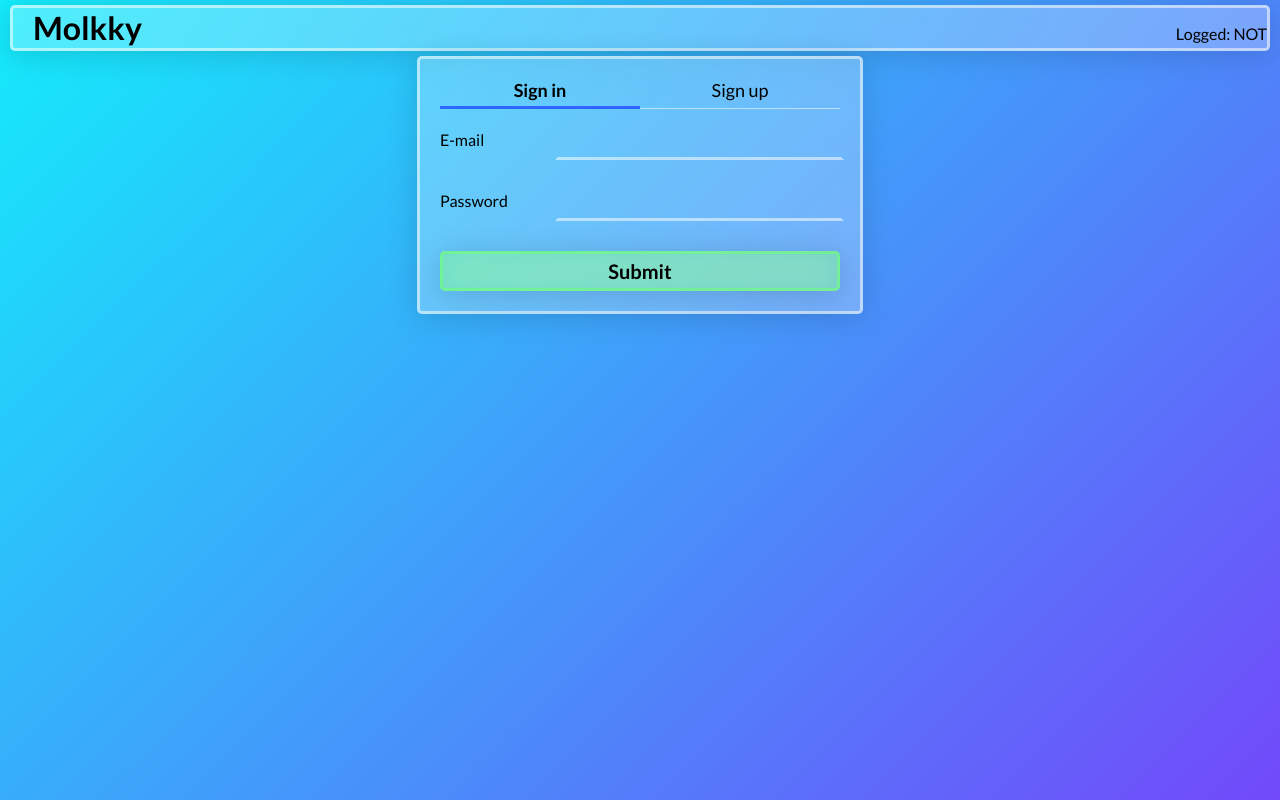
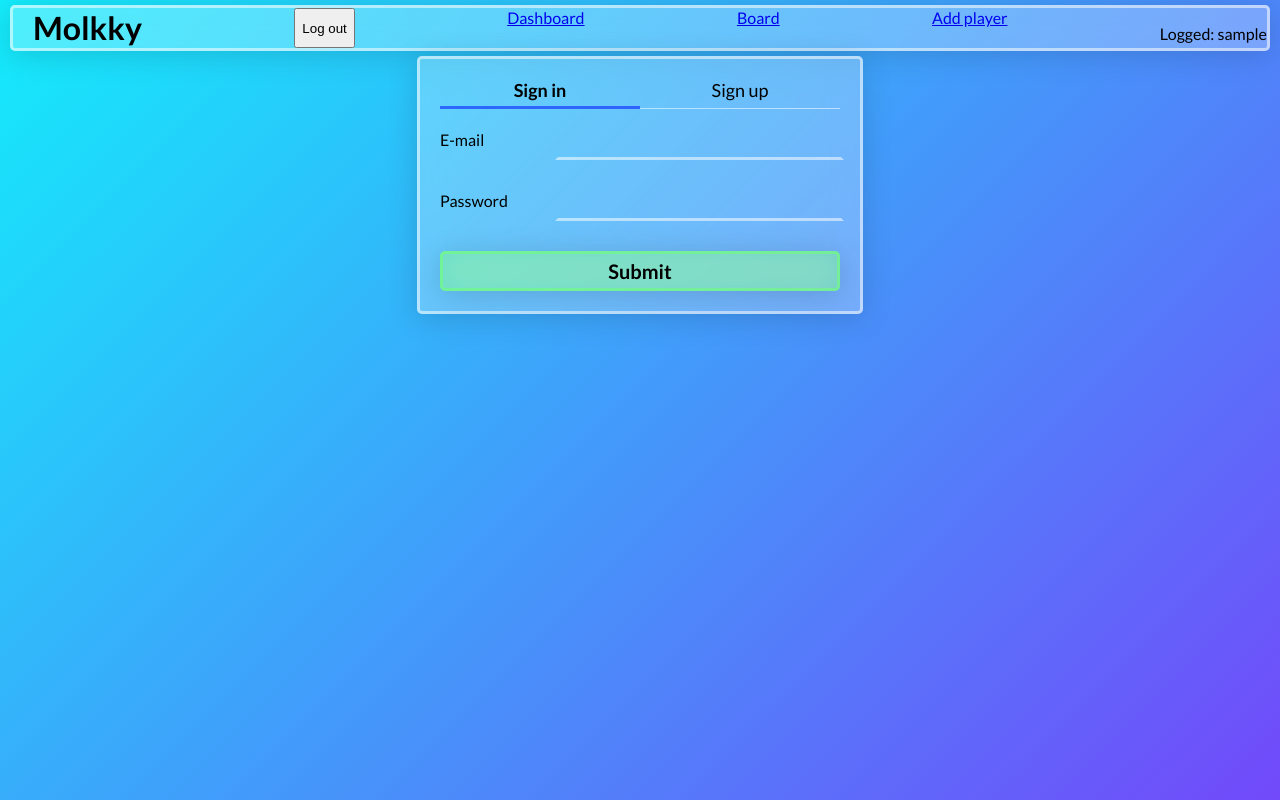
Before and after one commit to wolnio/molkky-game-tracker, a React (Create React App) app in the folder client/: page /login in a window 1280 px wide. Built offline with nearby package versions, Linux system fonts and the light colour scheme; sample sign-in values are in the browser's storage.

Commit message:
feat: add client side routes protection

```diff
--- a/client/src/App.tsx
+++ b/client/src/App.tsx
@@ -1,14 +1,83 @@
-import { Outlet } from "react-router-dom";
+import { useEffect } from "react";
+import {
+  createBrowserRouter,
+  Navigate,
+  Outlet,
+  redirect,
+  RouterProvider,
+} from "react-router-dom";
 import { Header } from "./components/Header/Header";
+import { AddPlayer } from "./pages/AddPlayer/AddPlayer";
+import { Board } from "./pages/Board";
+import { Login } from "./pages/SignForm/SignForm";
+import { WelcomePage } from "./pages/WelcomePage/WelcomePage";
+import { setCredentials } from "./store/authStore/authSlice";
+import { useAppDispatch, useAppSelector } from "./store/hooks";
 import { MainContainer } from "./styles/commonStyles";
 
+function PrivateRoute() {
+  const { token } = useAppSelector((state) => state.auth);
+  console.log("PRIVATE", token);
+  return token ? <Outlet /> : <Navigate to="/login" />;
+}
+
 function App() {
-  return (
-    <MainContainer>
-      <Header />
-      <Outlet />
-    </MainContainer>
-  );
+  const dispatch = useAppDispatch();
+  const { token } = useAppSelector((state) => state.auth);
+  //console.log("TOKEN", token);
+
+  const router = createBrowserRouter([
+    {
+      path: "/",
+      element: (
+        <MainContainer>
+          <Header />
+          <Outlet />
+        </MainContainer>
+      ),
+      children: [
+        {
+          path: "login",
+          element: <Login />,
+        },
+        {
+          path: "auth",
+          // loader: async () => {
+          //   console.log("LOADER", token);
+          //   if (!token) return redirect("/");
+          //   return null;
+          // },
+          element: <PrivateRoute />,
+          children: [
+            {
+              path: "board",
+              element: <Board />,
+            },
+            {
+              path: "addPlayer",
+              element: <AddPlayer />,
+            },
+            {
+              path: "dashboard",
+              element: <WelcomePage />,
+            },
+          ],
+        },
+      ],
+    },
+  ]);
+
+  useEffect(() => {
+    const existingUser = localStorage.getItem("user");
+
+    if (existingUser) {
+      const { username, token } = JSON.parse(existingUser);
+      console.log("apppp", username, token);
+      dispatch(setCredentials({ username, token }));
+    }
+  }, []);
+
+  return <RouterProvider router={router} />;
 }
 
 export default App;
--- a/client/src/components/Header/Header.tsx
+++ b/client/src/components/Header/Header.tsx
@@ -1,14 +1,37 @@
-import { useAppSelector } from "../../store/hooks";
+import { Link } from "react-router-dom";
+import { setCredentials } from "../../store/authStore/authSlice";
+import { useAppDispatch, useAppSelector } from "../../store/hooks";
 import { HeaderTitle, Wrapper } from "./Header.style";
 
 export const Header = () => {
-  const { token } = useAppSelector((state) => state.auth);
+  const dispatch = useAppDispatch();
+  const user = useAppSelector((state) => state.auth);
+  const { token, username } = user;
   console.log("header token: ", token);
+
+  const handleLogout = () => {
+    localStorage.removeItem("user");
+
+    dispatch(
+      setCredentials({
+        token: null,
+        username: null,
+      })
+    );
+  };
 
   return (
     <Wrapper>
       <HeaderTitle>Molkky</HeaderTitle>
-      <p>Logged: {!!token ? token : "NOT"}</p>
+      {token && (
+        <>
+          <button onClick={handleLogout}>Log out</button>
+          <Link to={"/auth/dashboard"}>Dashboard</Link>
+          <Link to={"/auth/board"}>Board</Link>
+          <Link to={"/auth/addPlayer"}>Add player</Link>
+        </>
+      )}
+      <p>Logged: {!!username ? username : "NOT"}</p>
     </Wrapper>
   );
 };
--- a/client/src/index.tsx
+++ b/client/src/index.tsx
@@ -2,10 +2,6 @@ import React from "react";
 import ReactDOM from "react-dom/client";
 import "./index.css";
 import App from "./App";
-import { createBrowserRouter, RouterProvider } from "react-router-dom";
-import { Board } from "./pages/Board";
-import { AddPlayer } from "./pages/AddPlayer/AddPlayer";
-import { Login } from "./pages/SignForm/SignForm";
 import { Provider } from "react-redux";
 import { store } from "./store/store";
 
@@ -13,31 +9,10 @@ const root = ReactDOM.createRoot(
   document.getElementById("root") as HTMLElement
 );
 
-const router = createBrowserRouter([
-  {
-    path: "/",
-    element: <App />,
-    children: [
-      {
-        path: "board",
-        element: <Board />,
-      },
-      {
-        path: "addPlayer",
-        element: <AddPlayer />,
-      },
-      {
-        path: "login",
-        element: <Login />,
-      },
-    ],
-  },
-]);
-
 root.render(
   <React.StrictMode>
     <Provider store={store}>
-      <RouterProvider router={router} />
+      <App />
     </Provider>
   </React.StrictMode>
 );
--- a/client/src/pages/SignForm/SignForm.tsx
+++ b/client/src/pages/SignForm/SignForm.tsx
@@ -1,7 +1,6 @@
 import { useState } from "react";
 import { useForm } from "react-hook-form";
 import { SubmitButton } from "../../components/common/SubmitButton.styles";
-import { useAppDispatch, useAppSelector } from "../../store/hooks";
 import {
   Container,
   FormContainer,
@@ -13,7 +12,7 @@ import {
   Tab,
   ValidationMessage,
 } from "./SignForm.styles";
-import { onLoginHandler } from "./SignForm.utils";
+import { useSignFormHandler } from "./SignForm.utils";
 import { InputType, SigninForm, SignupForm } from "./SignFormModel";
 
 export const Login = () => {
@@ -22,10 +21,10 @@ export const Login = () => {
   });
   const errors = formState.errors;
 
-  const dispatch = useAppDispatch();
-
   const [activeTab, setActiveTab] = useState(false);
   const [currentForm, setCurrentForm] = useState<InputType[]>(SigninForm);
+
+  const signHandler = useSignFormHandler();
 
   const handleSwitchTabs = () => {
     setActiveTab((prevState) => !prevState);
@@ -52,11 +51,7 @@ export const Login = () => {
       </HeaderTabs>
       <FormContainer
         onSubmit={handleSubmit((data) =>
-          onLoginHandler(
-            data,
-            currentForm === SigninForm ? "signin" : "signup",
-            dispatch
-          )
+          signHandler(data, currentForm === SigninForm ? "signin" : "signup")
         )}
       >
         {currentForm.map(({ name, label, type, validationRules }, index) => {
--- a/client/src/pages/SignForm/SignForm.utils.tsx
+++ b/client/src/pages/SignForm/SignForm.utils.tsx
@@ -1,12 +1,13 @@
-import { Dispatch, ThunkDispatch } from "@reduxjs/toolkit";
+import { useNavigate } from "react-router-dom";
 import { setCredentials } from "../../store/authStore/authSlice";
+import { useAppDispatch } from "../../store/hooks";
 import { FormInputType, FormType } from "./SignForm.interface";
 
-export const onLoginHandler = async (
-  data: FormInputType,
-  formType: FormType,
-  dispatch: Dispatch
-) => {
+export const useSignFormHandler = () => {
+  const navigate = useNavigate();
+  const dispatch = useAppDispatch();
+
+  const signHandler = async (data: FormInputType, formType: FormType) => {
     const signupBody = {
       firstName: data.firstName,
       lastName: data.surname,
@@ -30,9 +31,21 @@ export const onLoginHandler = async (
       });
 
       const responseData = await response.json();
+
+      if (response.ok) {
         dispatch(setCredentials(responseData));
+
+        if (formType === "signin") {
+          localStorage.setItem("user", JSON.stringify(responseData));
+          navigate("/auth/dashboard", { replace: true });
+        }
+      }
+
       console.log("responseData: ", responseData);
     } catch (err) {
       console.log("err", err);
     }
   };
+
+  return signHandler;
+};
--- /dev/null
+++ b/client/src/pages/WelcomePage/WelcomePage.style.tsx
@@ -0,0 +1,15 @@
+import styled from "styled-components";
+
+export const WelcomeTitle = styled.div`
+  width: fit-content;
+  font-size: 50px;
+  text-align: center;
+  margin: 0 auto;
+  transform: translateY(200px);
+`;
+
+export const Username = styled.span`
+  color: rgb(145, 34, 34);
+  font-weight: 600;
+  text-decoration: underline;
+`;
--- /dev/null
+++ b/client/src/pages/WelcomePage/WelcomePage.tsx
@@ -0,0 +1,13 @@
+import { useAppSelector } from "../../store/hooks";
+import { Username, WelcomeTitle } from "./WelcomePage.style";
+
+export const WelcomePage = () => {
+  const { username } = useAppSelector((state) => state.auth);
+
+  return (
+    <WelcomeTitle>
+      WELCOME <br />
+      <Username>{username}</Username>
+    </WelcomeTitle>
+  );
+};
--- a/client/src/store/authStore/authSlice.ts
+++ b/client/src/store/authStore/authSlice.ts
@@ -1,11 +1,13 @@
 import { createSlice, PayloadAction } from "@reduxjs/toolkit";
 
 type AuthState = {
-  token: string;
+  token: string | null;
+  username: string | null;
 };
 
 const initialState: AuthState = {
   token: "",
+  username: "",
 };
 
 const authSlice = createSlice({
@@ -14,10 +16,10 @@ const authSlice = createSlice({
   reducers: {
     setCredentials: (
       state,
-      { payload: { token } }: PayloadAction<{ token: string }>
+      { payload: { token, username } }: PayloadAction<AuthState>
     ) => {
-      console.log("inside", token);
       state.token = token;
+      state.username = username;
     },
   },
 });
```
Lines whose indentation alone changed are shown as unchanged.
